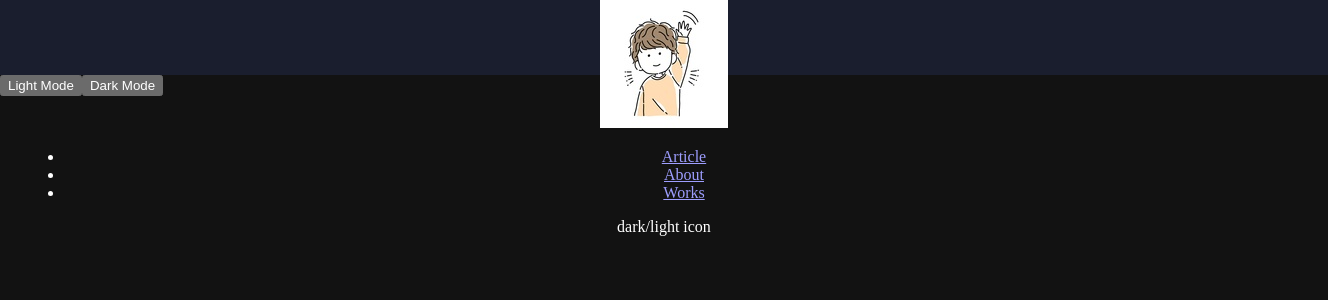
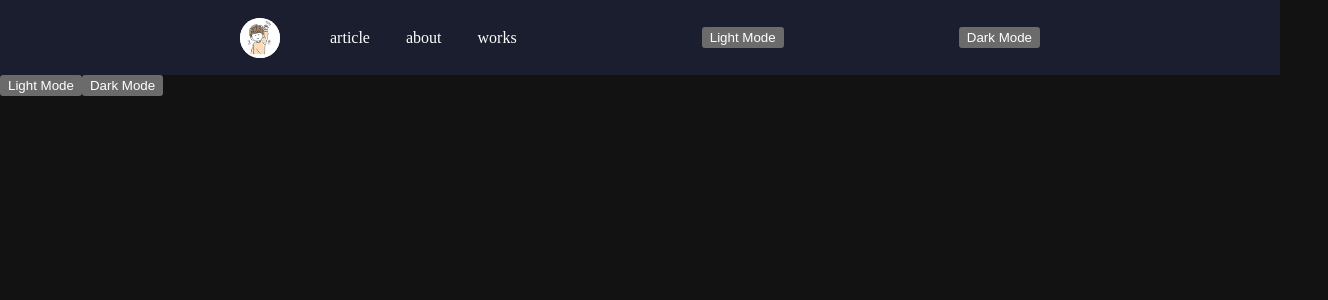
Before and after one commit to takumi-pro/my-blog-system, a Next.js app: page / in a window 1280 px wide. Shown: the top 300 px of the page, 1328 px wide, since content can reach past the window. Built offline with nearby package versions, Linux system fonts and the light colour scheme.

Commit message:
feat: :sparkles: ヘッダー作成

```diff
--- a/src/components/Header/Header.module.css
+++ b/src/components/Header/Header.module.css
@@ -2,7 +2,41 @@
   background-color: var(--background-color-main);
   width: 100%;
   height: 75px;
+}
+
+.header-inner {
+  /* TODO: 仮背景 */
+  /* background-color: #c9c9c9c9; */
+
+  display: flex;
+  justify-content: space-between;
+  max-width: 800px;
   margin: 0 auto;
   padding: 0 24px;
-  text-align: center;
+  height: 100%;
+  align-items: center;
 }
+
+.nav {
+}
+
+.list-container {
+  list-style: none;
+  display: flex;
+  column-gap: 1rem;
+}
+
+.left-side-container {
+  display: flex;
+  justify-content: start;
+  align-items: center;
+}
+
+.link {
+  text-decoration: none;
+  padding: 8px 10px;
+  color: var(--body-text-color);
+}
+
+.theme-button-container {
+}
--- a/src/components/Header/Header.tsx
+++ b/src/components/Header/Header.tsx
@@ -1,30 +1,38 @@
-import Image from 'next/image';
 import Link from 'next/link';
 import React from 'react';
 
 import style from './Header.module.css';
-import topImage from '../../images/takumi.png';
+import ChangeThemeButton from '../ChangeThemeButton/ChangeThemeButton';
+import { CircleIcon } from '../CircleIcon/CircleIcon';
 
 export const Header = () => {
   return (
     <header className={style.header}>
-      <div>
-        <Image src={topImage} alt="top-image..." />
-      </div>
-      <nav>
-        <ul>
+      <div className={style['header-inner']}>
+        <div className={style['left-side-container']}>
+          <CircleIcon />
+          <nav className={style.nav}>
+            <ul className={style['list-container']}>
               <li>
-            <Link href={'#'}>Article</Link>
+                <Link className={style.link} href={'#'}>
+                  article
+                </Link>
               </li>
               <li>
-            <Link href={'#'}>About</Link>
+                <Link className={style.link} href={'#'}>
+                  about
+                </Link>
               </li>
               <li>
-            <Link href={'#'}>Works</Link>
+                <Link className={style.link} href={'#'}>
+                  works
+                </Link>
               </li>
             </ul>
           </nav>
-      <div>dark/light icon</div>
+        </div>
+        <ChangeThemeButton />
+      </div>
     </header>
   );
 };
```
Lines whose indentation alone changed are shown as unchanged.
